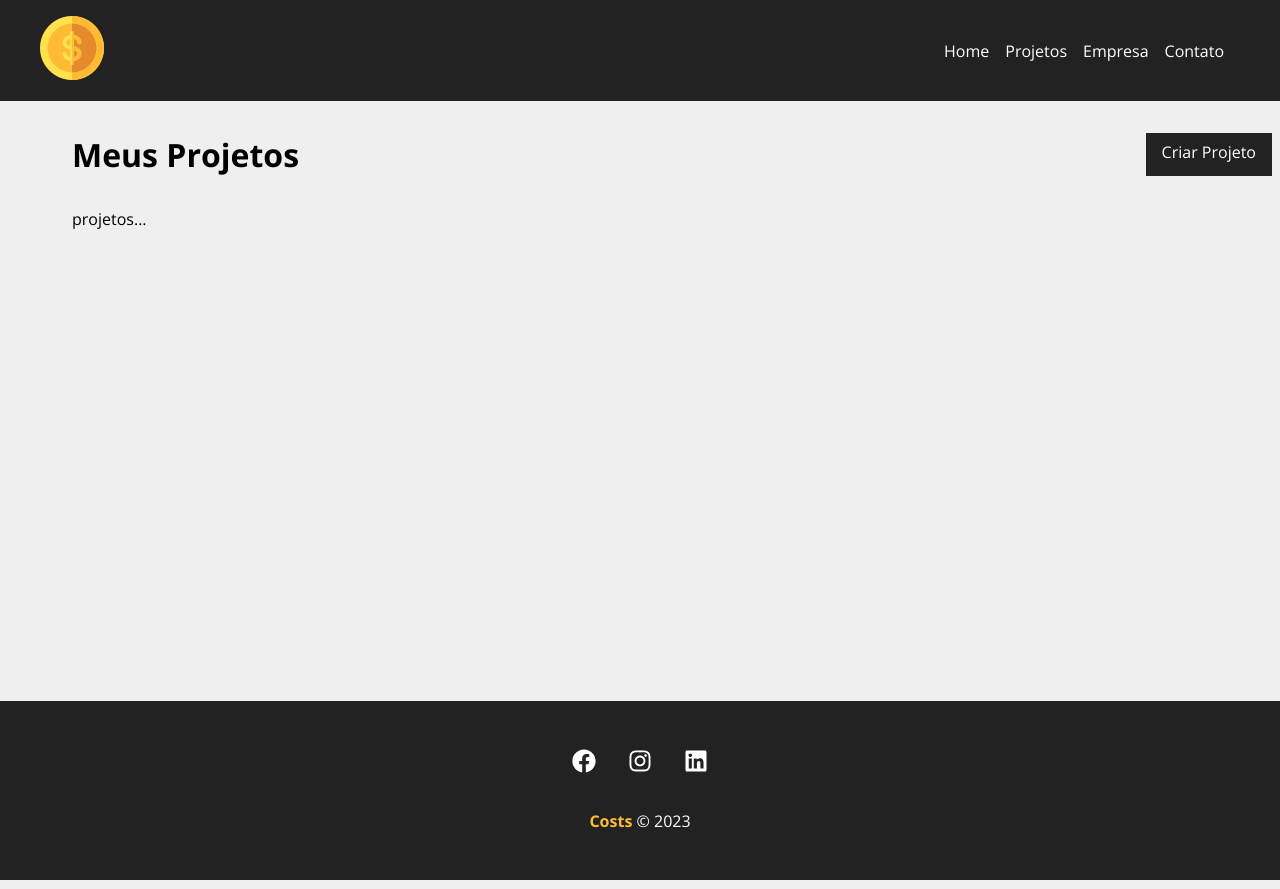
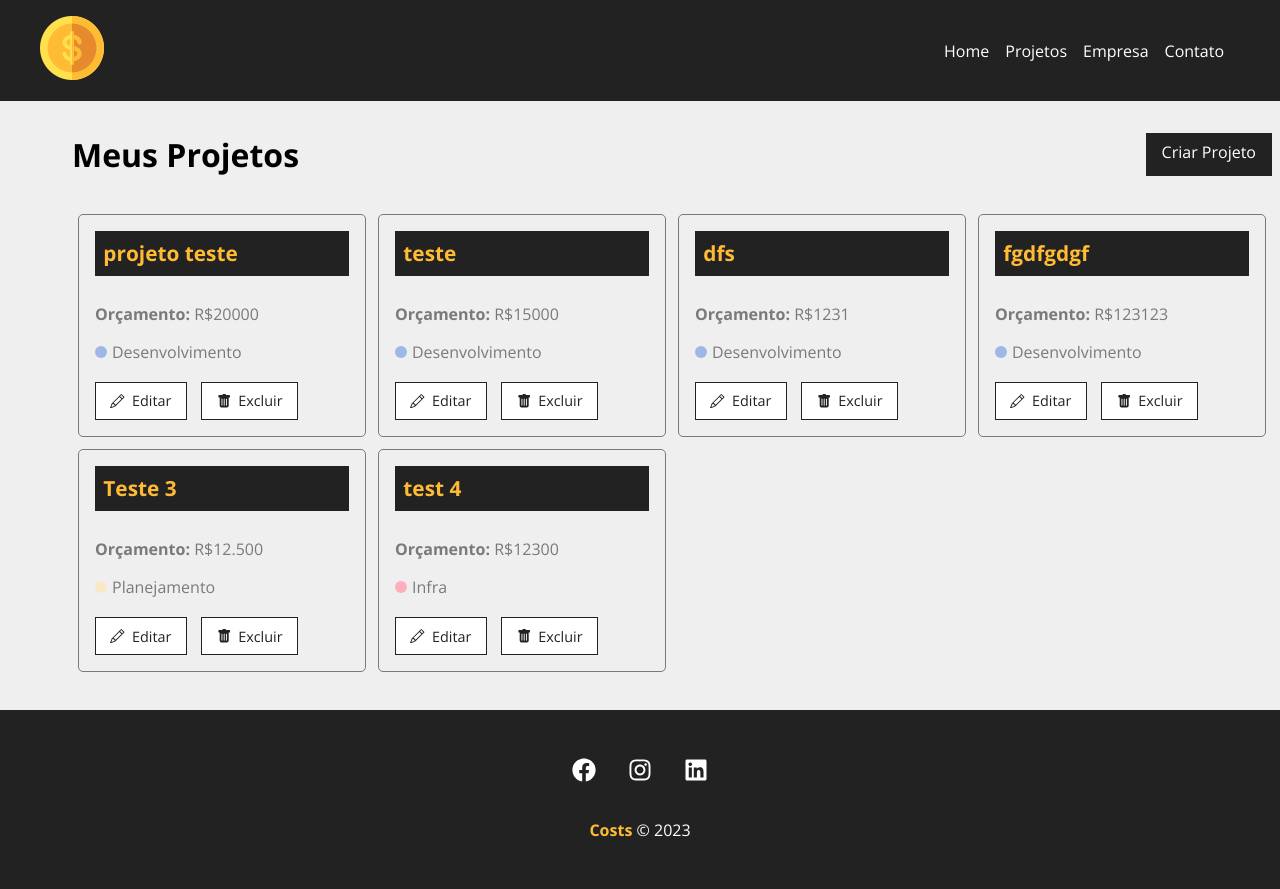
Before and after one commit to math3usSan/React-projeto, a React (Create React App) app in the folder costs/: page /Projects in a window 1280 px wide. Shown: the top 889 px of the page. Built offline with nearby package versions, Linux system fonts and the light colour scheme; data requests are answered from the project's data file; the HTML template or start-up script is replaced by a standard one.

Commit message:
resgantando projetos do banco de dados

```diff
--- a/costs/db.json
+++ b/costs/db.json
@@ -43,6 +43,28 @@
       "cost": 0,
       "services": [],
       "id": 4
+    },
+    {
+      "name": "Teste 3",
+      "budget": "12.500",
+      "category": {
+        "id": "4",
+        "name": "Planejamento"
+      },
+      "cost": 0,
+      "services": [],
+      "id": 5
+    },
+    {
+      "name": "test 4",
+      "budget": "12300",
+      "category": {
+        "id": "1",
+        "name": "Infra"
+      },
+      "cost": 0,
+      "services": [],
+      "id": 6
     }
   ],
   "categories": [
--- a/costs/src/components/pages/Projects.jsx
+++ b/costs/src/components/pages/Projects.jsx
@@ -1,18 +1,38 @@
-import {useLocation} from 'react-router-dom'
+import { useLocation } from 'react-router-dom'
+
+import { useState, useEffect } from 'react'
 
 import Message from "./Message"
 import Container from '../layout/Container'
 import LinkButton from '../layout/LinkButton'
+import ProjectCard from '../project/ProjectCard'
 
 import styles from './Projects.module.css'
 
 function Projects() {
+
+    const [projects, setProjects] = useState([])
 
     const location = useLocation()
     let message = ''
     if(location.state) {
         message = location.state.message
     }
+
+    useEffect(() => {
+
+        fetch('http://localhost:5000/projects', {
+            method: 'GET',
+            headers: {
+                'Content-Type': 'application/json',
+            },
+        }).then(resp => resp.json())
+        .then(data => {
+            console.log(data)
+            setProjects(data)
+        })
+        .catch((err) => console.log(err))
+    }, [])
 
     return (
         <div className={styles.project_container}>
@@ -22,7 +42,16 @@
             </div>
             {message && <Message type="success" msg={message} />}
             <Container customClass="start">
-                <p>projetos...</p>
+                {projects.length > 0 &&
+                    projects.map((project) => (
+                        <ProjectCard
+                        id={project.id}
+                        name={project.name}
+                        budget={project.budget}
+                        category={project.category.name}
+                        key={project.id}
+                        />
+                    ))}
             </Container>
         </div>
     )
--- /dev/null
+++ b/costs/src/components/project/ProjectCard.jsx
@@ -0,0 +1,28 @@
+import { Link } from 'react-router-dom'
+import styles from './ProjectCard.module.css'
+
+import {BsPencil, BsFillTrashFill} from 'react-icons/bs'
+
+function ProjectCard({id, name, budget, category, handleRemove}) {
+    return (
+        <div className={styles.project_card}>
+            <h4>{name}</h4>
+            <p>
+                <span>Orçamento:</span> R${budget}
+            </p>
+            <p className={styles.category_text}>
+                <span className={`${styles[category.toLowerCase()]}`}></span> {category}
+            </p>
+            <div className={styles.project_card_actions}>
+                <Link to="/">
+                    <BsPencil /> Editar
+                </Link>
+                <button>
+                    <BsFillTrashFill /> Excluir
+                </button>
+            </div>
+        </div>
+    )
+}
+
+export default ProjectCard
--- /dev/null
+++ b/costs/src/components/project/ProjectCard.module.css
@@ -0,0 +1,86 @@
+.project_card {
+    padding: 1em;
+    border: 1px solid #7a7a7a;
+    border-radius: 5px;
+    width: 24%;
+    margin: 0.5%;
+}
+
+.project_card h4 {
+    background-color: #222;
+    color: #ffbb33;
+    padding: .4em;
+    margin-bottom: 1.3em;
+    font-size: 1.3em;
+}
+
+.project_card p {
+    color: #7a7a7a;
+    margin-bottom: 1em;
+}
+
+.project_card p span {
+    font-weight: bold;
+}
+
+.category_text {
+    display: flex;
+    align-items: center;
+}
+
+.category_text span {
+    display: block;
+    width: 12px;
+    height: 12px;
+    border-radius: 50%;
+    background-color: #ccc;
+    margin-right: 5px;
+}
+
+.category_text .infra {
+    background-color: #ffaebc;
+}
+
+.category_text .desenvolvimento {
+    background-color: #a0b7e5;
+}
+
+.category_text .design {
+    background-color: #b4f8c8;
+}
+.category_text .planejamento {
+    background-color: #fbe7c6;
+}
+
+.project_card_actions {
+    margin-top: 1.2em;
+    display: flex;
+    align-items: center;
+}
+
+.project_card_actions a,
+.project_card_actions button {
+    text-decoration: none;
+    border: none;
+    background-color: #fff;
+    color: #222;
+    font-size: .9em;
+    padding: .6em 1em;
+    margin-right: 1em;
+    cursor: pointer;
+    border: 1px solid #222;
+    display: flex;
+    align-items: center;
+    justify-content: center;
+    transition: .5s;
+}
+
+.project_card_actions svg {
+    margin-right: .5em;
+}
+
+.project_card_actions a:hover,
+.project_card_actions button:hover {
+    background-color: #222;
+    color: #ffbb33;
+}
```
